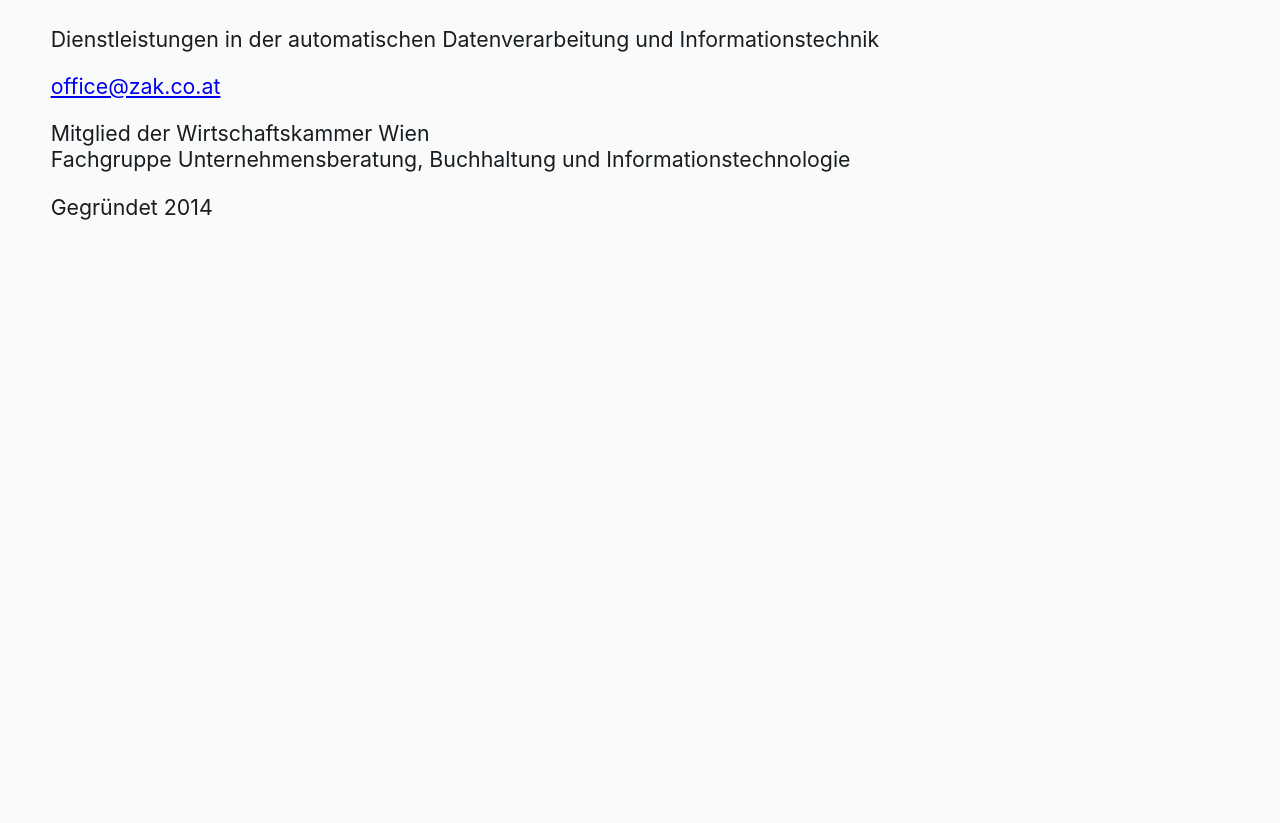
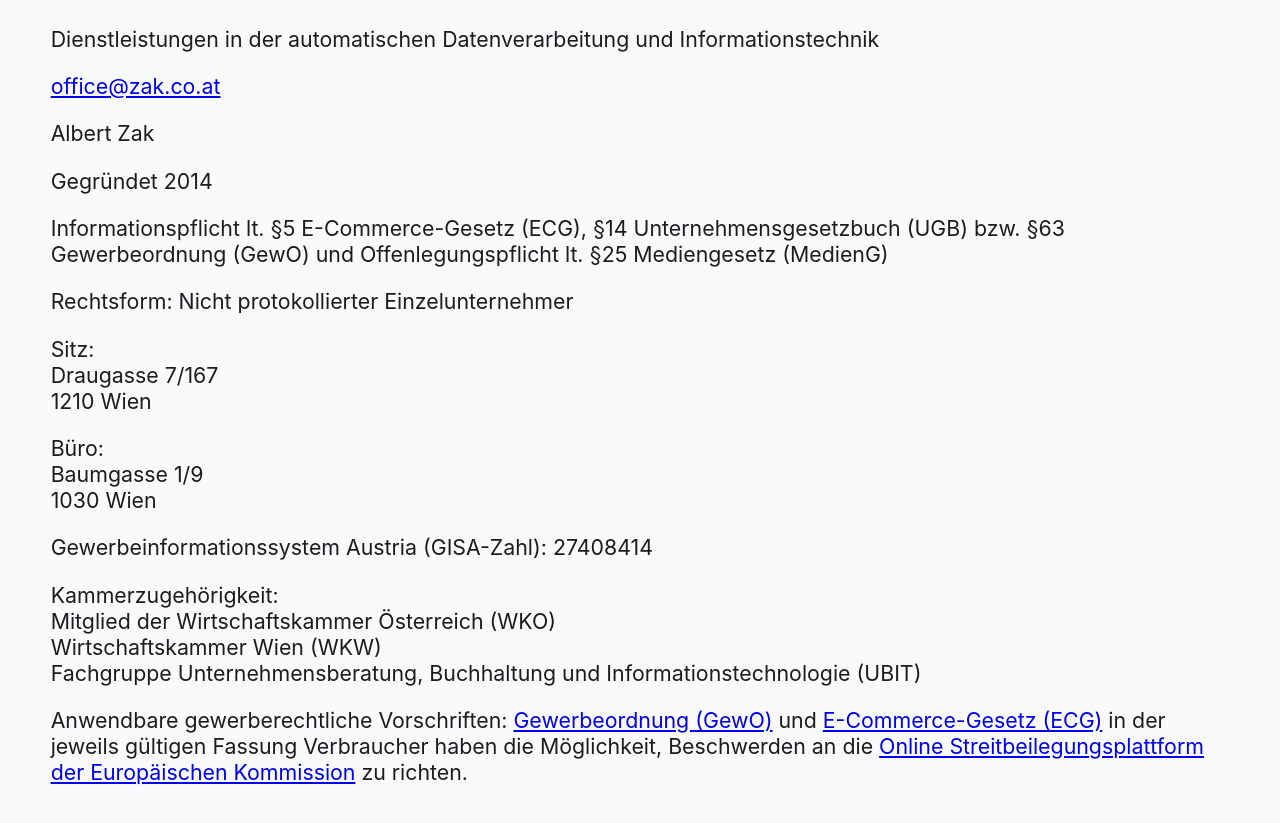
Before and after one commit to albertzak/zak.co.at, a plain HTML site: page docs/index.html in a window 1280 px wide. Shown: the part 133-956 px from the top of the page. Before the commit the page ends 800 px from the top, so only its background shows below. Drawn offline with Linux system fonts and the light colour scheme.

Commit message:
Update imprint

```diff
--- a/docs/index.html
+++ b/docs/index.html
@@ -26,12 +26,46 @@
 
         <p><a href="mailto:office@zak.co.at">office@zak.co.at</a></p>
 
-        <p>Mitglied der Wirtschaftskammer Wien<br />
-          Fachgruppe Unternehmensberatung, Buchhaltung und Informationstechnologie
+        <p>
+          Albert Zak
         </p>
 
         <p>Gegründet 2014</p>
 
+        <p>Informationspflicht lt. §5 E-Commerce-Gesetz (ECG), §14 Unternehmensgesetzbuch (UGB) bzw. §63 Gewerbeordnung (GewO) und Offenlegungspflicht lt. §25 Mediengesetz (MedienG)</p>
+
+        <p>Rechtsform: Nicht protokollierter Einzelunternehmer</p>
+
+        <p>
+          Sitz:<br />
+          Draugasse 7/167<br />
+          1210 Wien
+        </p>
+
+
+        <p>
+          Büro:<br />
+          Baumgasse 1/9<br />
+          1030 Wien
+        </p>
+
+        <p>
+          Gewerbeinformationssystem Austria (GISA-Zahl): 27408414
+        </p>
+
+        <p>
+          Kammerzugehörigkeit:<br />
+          Mitglied der Wirtschaftskammer Österreich (WKO)<br />
+          Wirtschaftskammer Wien (WKW)<br />
+          Fachgruppe Unternehmensberatung, Buchhaltung und Informationstechnologie (UBIT)
+        </p>
+
+        <p>
+          Anwendbare gewerberechtliche Vorschriften: <a href="https://www.ris.bka.gv.at/GeltendeFassung.wxe?Abfrage=Bundesnormen&Gesetzesnummer=10007517">Gewerbeordnung (GewO)</a> und <a href="https://www.ris.bka.gv.at/GeltendeFassung.wxe?Abfrage=Bundesnormen&Gesetzesnummer=20001703">E-Commerce-Gesetz (ECG)</a> in der jeweils gültigen Fassung
+
+          Verbraucher haben die Möglichkeit, Beschwerden an die <a href="http://ec.europa.eu/odr?tid=221119402">Online Streitbeilegungsplattform der Europäischen Kommission</a> zu richten.
+        </p>
+
         <a href="https://firmen.wko.at/Web/DetailsKontakt.aspx?FirmaID=58b30145-613f-440a-b824-8e727b61c3c7&StandortID=0"></a>
         <p></p>
 		</header>
```
